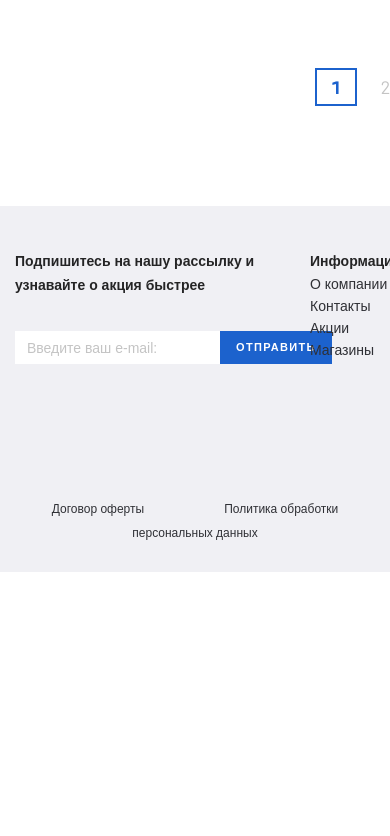
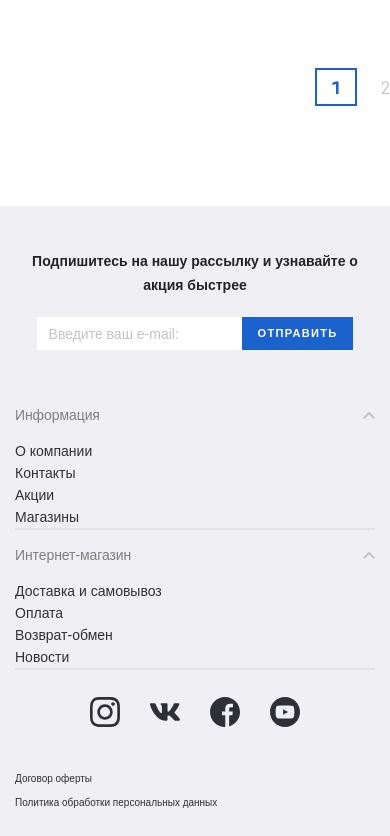
Before and after one commit to Emil768/react-internet-shop, a React (Create React App) app: page /catalog/1 in a window 390 px wide. Shown: the part 5320-6156 px from the top of the page. Before the commit the page ends 5892 px from the top, so only its background shows below. Built offline with nearby package versions, Linux system fonts and the light colour scheme.

Commit message:
complete responsive Home

```diff
--- a/src/components/BannerSale/BannerSale.scss
+++ b/src/components/BannerSale/BannerSale.scss
@@ -1,3 +1,23 @@
 .banner {
   margin-bottom: 80px;
 }
+//media
+@media (max-width: 1200px) {
+  .banner {
+    &__link {
+      img {
+        width: 100%;
+      }
+    }
+  }
+}
+@media (max-width: 640px) {
+  .banner {
+    &__link {
+      img {
+        min-height: 90px;
+        object-fit: contain;
+      }
+    }
+  }
+}
--- a/src/components/Categories/Categories.scss
+++ b/src/components/Categories/Categories.scss
@@ -10,22 +10,22 @@
     display: flex;
     justify-content: space-between;
     width: 370px;
-        border: 1px solid #CDCDCD;
+    border: 1px solid #cdcdcd;
     border-radius: 3px;
-        transition: all ease .3s;
+    transition: all ease 0.3s;
     &:hover {
       box-shadow: 3px 3px 20px rgba(50, 50, 50, 0.25);
     }
     &:hover &-title {
-            color: #1C62CD;
+      color: #1c62cd;
     }
     &-title {
-            font-family: 'Barlow', sans-serif;
+      font-family: "Barlow", sans-serif;
       font-weight: 600;
       font-size: 23px;
       line-height: 28px;
-            color: #2F3035;
-            transition: all ease .3s;
+      color: #2f3035;
+      transition: all ease 0.3s;
     }
     &-info {
       width: 50%;
@@ -44,7 +44,7 @@
       font-weight: 400;
       font-size: 14px;
       line-height: 17px;
-            color: #C4C4C4;
+      color: #c4c4c4;
       position: relative;
       &::after {
         content: url("../../img/Back.svg");
@@ -53,3 +53,21 @@
     }
   }
 }
+
+//media
+
+@media (max-width: 1200px) {
+  .categories {
+    &__content {
+      justify-content: space-around;
+    }
+  }
+}
+
+@media (max-width: 440px) {
+  .categories {
+    &__item {
+      padding: 20px 10px 14px;
+    }
+  }
+}
--- a/src/components/Footer/Footer.jsx
+++ b/src/components/Footer/Footer.jsx
@@ -1,15 +1,25 @@
-import React from "react";
+import React, { useState } from "react";
 import "./Footer.scss";
 import instagramImg from "../../img/instagram.svg";
 import vkImg from "../../img/VK.svg";
 import facebookImg from "../../img/facebook.svg";
 import youtubeImg from "../../img/youtube.svg";
 function Footer() {
+  const [dropListInfo, setDropListInfo] = useState(true);
+  const [dropListShop, setDropListShop] = useState(true);
   const footerList = {
     info: ["О компании", " Контакты", " Акции", "Магазины"],
     shop: ["Доставка и самовывоз", "Оплата", "Возврат-обмен", "Новости"],
     social: [instagramImg, vkImg, facebookImg, youtubeImg],
   };
+
+  const handlerDropListInfo = () => {
+    setDropListInfo(!dropListInfo);
+  };
+  const handlerDropListShop = () => {
+    setDropListShop(!dropListShop);
+  };
+
   return (
     <footer className="footer">
       <div className="container">
@@ -28,12 +38,22 @@ function Footer() {
                 <button className="footer__form-button">Отправить</button>
               </form>
             </div>
-            <div className="footer__top-item">
-              <h5 className="footer__top-title">Информация</h5>
+            <div className="footer__top-item footer__top-itemdrop">
+              <h5
+                className={
+                  dropListInfo
+                    ? "footer__top-title footer__drop footer__drop-active"
+                    : "footer__top-title footer__drop"
+                }
+                onClick={handlerDropListInfo}
+              >
+                Информация
+              </h5>
               <ul className="footer-list">
-                {footerList.info.map((item, index) => {
+                {dropListInfo &&
+                  footerList.info.map((item, index) => {
                     return (
-                    <li className="footer-list__item" key={index}>
+                      <li className="footer-list__item " key={index}>
                         <a href="" className="footer-list__link">
                           {item}
                         </a>
@@ -42,10 +62,21 @@ function Footer() {
                   })}
               </ul>
             </div>
-            <div className="footer__top-item">
-              <h5 className="footer__top-title"> Интернет-магазин</h5>
+            <div className="footer__top-item footer__top-itemdrop">
+              <h5
+                className={
+                  dropListShop
+                    ? "footer__top-title footer__drop footer__drop-active"
+                    : "footer__top-title footer__drop"
+                }
+                onClick={handlerDropListShop}
+              >
+                {" "}
+                Интернет-магазин
+              </h5>
               <ul className="footer-list">
-                {footerList.shop.map((item, index) => {
+                {dropListShop &&
+                  footerList.shop.map((item, index) => {
                     return (
                       <li className="footer-list__item" key={index}>
                         <a href="" className="footer-list__link">
--- a/src/components/Footer/Footer.scss
+++ b/src/components/Footer/Footer.scss
@@ -55,7 +55,8 @@
     padding-top: 46px;
     padding-bottom: 27px;
     font-size: 12px;
-    text-align: center;
+    display: flex;
+    justify-content: center;
     &-link {
       margin-right: 80px;
       &:last-child {
@@ -76,3 +77,87 @@
     }
   }
 }
+
+//media
+
+@media (max-width: 940px) {
+  .footer {
+    &__top {
+      &-content {
+        flex-wrap: wrap;
+        justify-content: space-around;
+      }
+    }
+    .social-list {
+      margin-top: 27px;
+    }
+  }
+}
+
+@media (max-width: 640px) {
+  .footer {
+    &__top {
+      &-newslatter {
+        width: 100%;
+        text-align: center;
+      }
+      &-itemdrop {
+        border-bottom: 2px solid #bfbfbf42;
+      }
+      &-content {
+        flex-direction: column;
+      }
+    }
+
+    &__form {
+      justify-content: center;
+      margin-top: 20px;
+      margin-bottom: 40px;
+    }
+    .social-list {
+      justify-content: center;
+    }
+    &__drop {
+      position: relative;
+      padding: 16px 0;
+      font-weight: 500;
+      font-size: 14px;
+      line-height: 18px;
+      letter-spacing: -0.0861538px;
+      color: #7f7f7f;
+      &::after {
+        content: "";
+        cursor: pointer;
+        position: absolute;
+        top: 21px;
+        right: 0;
+        width: 12px;
+        height: 8px;
+        background-image: url("../../img/arrow-down.svg");
+        background-repeat: no-repeat;
+      }
+      &-active::after {
+        transform: rotate(180deg);
+      }
+    }
+  }
+}
+
+@media (max-width: 540px) {
+  .footer {
+    &__bottom {
+      flex-direction: column;
+      font-weight: 400;
+      font-size: 10px;
+      line-height: 12px;
+
+      color: #48494d;
+      &-link {
+        margin-bottom: 12px;
+        &:last-child {
+          margin-bottom: 0;
+        }
+      }
+    }
+  }
+}
--- a/src/components/Products/Products.jsx
+++ b/src/components/Products/Products.jsx
@@ -79,6 +79,39 @@ function Products({ title, hideButton }) {
     speed: 500,
     slidesToShow: 4,
     slidesToScroll: 1,
+    responsive: [
+      {
+        breakpoint: 1300,
+        settings: {
+          arrows: false,
+          dots: true,
+        },
+      },
+      {
+        breakpoint: 1200,
+        settings: {
+          slidesToShow: 3,
+          arrows: false,
+          dots: true,
+        },
+      },
+      {
+        breakpoint: 870,
+        settings: {
+          slidesToShow: 2,
+          arrows: false,
+          dots: true,
+        },
+      },
+      {
+        breakpoint: 600,
+        settings: {
+          slidesToShow: 1,
+          arrows: false,
+          dots: true,
+        },
+      },
+    ],
   };
 
   const handlerActiveTab = (e, index) => {
@@ -92,7 +125,7 @@ function Products({ title, hideButton }) {
         <div className="products__inner">
           <h1 className="product__title">{title}</h1>
           <div className="tabs-wrapper">
-            <div className="products__tabs">
+            <div className="products__tabs mobile-overflow">
               {tabsNames.map((tab, index) => {
                 return (
                   <a
@@ -109,6 +142,7 @@ function Products({ title, hideButton }) {
                   </a>
                 );
               })}
+            </div>
           </div>
           <div className="tabs-container products__container">
             {tabsNames.map((tab, index) => {
@@ -141,7 +175,7 @@ function Products({ title, hideButton }) {
               );
             })}
           </div>
-          </div>
+
           {hideButton ? (
             <div className="product__more">
               <a className="product__more-link" href="/#">
--- a/src/components/Products/Products.scss
+++ b/src/components/Products/Products.scss
@@ -72,3 +72,50 @@
     }
   }
 }
+
+//media
+@media (max-width: 1300px) {
+  .product-slider {
+    .slick-dots {
+      bottom: -40px;
+      button {
+        background-color: #1c62cd;
+        background: #c4c4c4;
+        width: 8px;
+        height: 8px;
+        border-radius: 50%;
+        &::before {
+          display: none;
+        }
+      }
+      .slick-active {
+        button {
+          background-color: #1c62cd;
+          &:before {
+            display: none;
+          }
+        }
+      }
+    }
+  }
+  .products {
+    .product__more {
+      margin-top: 70px;
+    }
+  }
+}
+
+@media (max-width: 968px) {
+  .tabs-wrapper {
+    overflow-x: scroll;
+  }
+}
+
+@media (max-width: 640px) {
+  .product__title {
+    text-align: center;
+  }
+  .products__container {
+    text-align: center;
+  }
+}
--- a/src/components/Search/Search.jsx
+++ b/src/components/Search/Search.jsx
@@ -24,7 +24,8 @@ function Search() {
     <section className="search page-section">
       <div className="container">
         <div className="search__inner">
-          <div className="search__tabs">
+          <div className="search__tabs ">
+            <div className="mobile-overflow">
               {tabs.map((tab, index) => {
                 return (
                   <a
@@ -41,6 +42,7 @@ function Search() {
                   </a>
                 );
               })}
+            </div>
           </div>
           <div className="search__content">
             {formNames.map((item, index) => {
```
Also changed, not shown: src/components/Search/Search.scss (+49 -6 lines), src/img/mobile-search.svg (added). Lines whose indentation alone changed are shown as unchanged.
